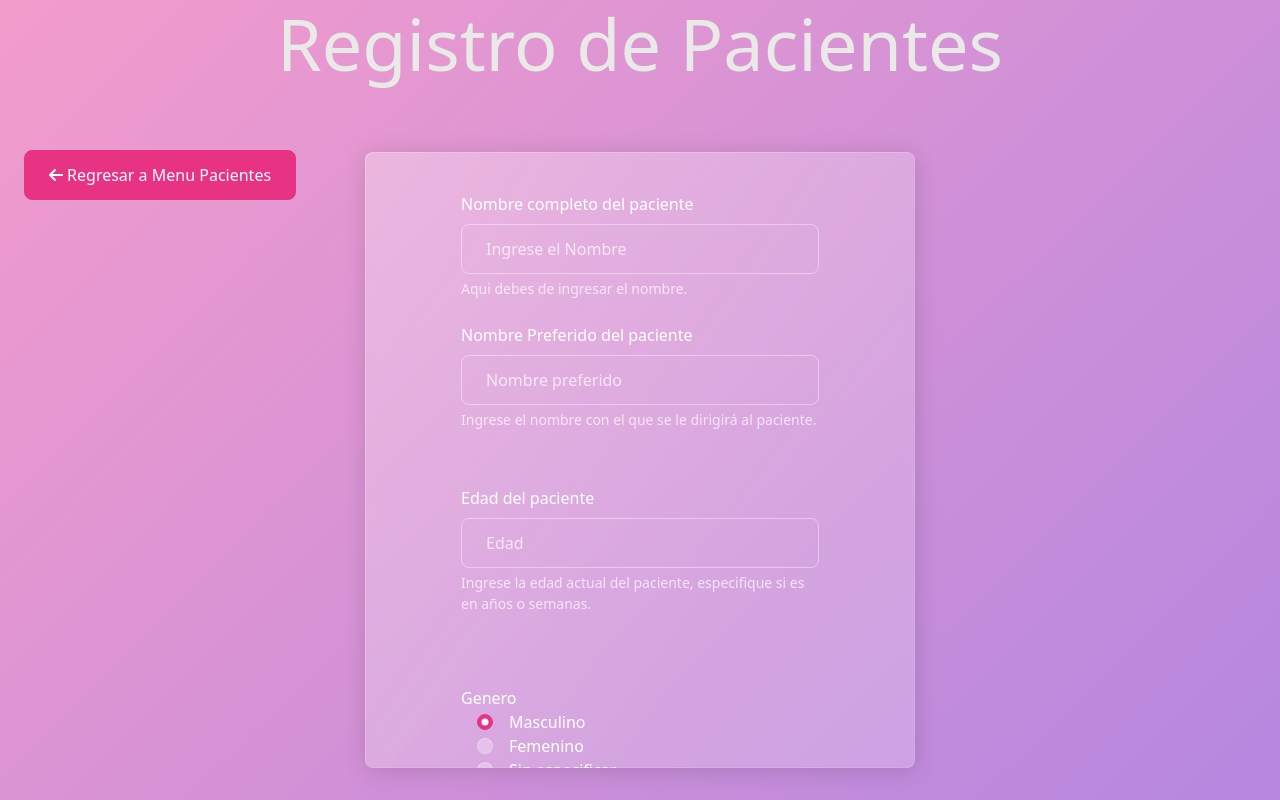
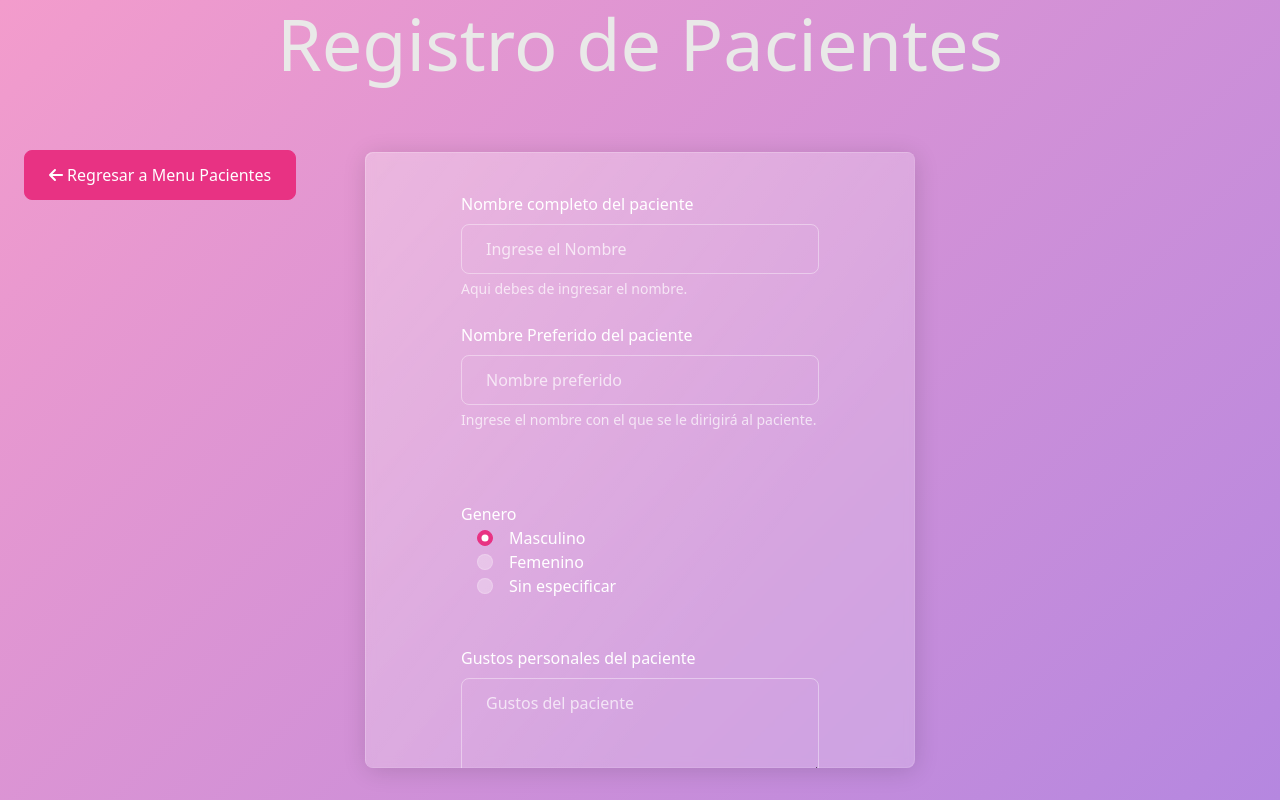
Before and after one commit to cloudluis22/formulario-practicas-materno, a React (Create React App) app: page /registro in a window 1280 px wide. Built offline with nearby package versions, Linux system fonts and the light colour scheme.

Commit message:
Edad del paciente calculada automáticamente

```diff
--- a/src/views/RegistrarPaciente.js
+++ b/src/views/RegistrarPaciente.js
@@ -27,7 +27,6 @@ export const RegistrarPaciente = () => {
         initialValues={{
           NombrePaciente: '',
           NombrePreferido: '',
-          Edad: '',
           Genero: 'Masculino',
           GustosPersonales: '',
           FechaDeNacimiento: '',
@@ -49,10 +48,6 @@ export const RegistrarPaciente = () => {
 
           if (!values.NombrePreferido) {
             errors.NombrePreferido = 'Por favor ingrese el nombre preferido.';
-          }
-
-          if (!values.Edad) {
-            errors.Edad = 'Por favor ingrese la edad.';
           }
 
           if (!values.Genero) {
@@ -118,15 +113,18 @@ export const RegistrarPaciente = () => {
         }}
         onSubmit={async (values, { resetForm }) => {
           const IdPaciente = uniqid();
-          const date = moment().format();
+          const now = moment();
+          const nacimiento = moment(values.FechaDeNacimiento);
+
+          const edad = now.diff(nacimiento, 'years');
 
           await axios
             .post('http://localhost:3001/api/v1/registrar-paciente', {
               id: IdPaciente,
-              Mydate: date,
+              Mydate: now,
               NombrePaciente: values.NombrePaciente,
               NombrePreferido: values.NombrePreferido,
-              Edad: values.Edad,
+              Edad: edad,
               Genero: values.Genero,
               GustosPersonales: values.GustosPersonales,
               FechaDeNacimiento: values.FechaDeNacimiento,
@@ -159,8 +157,7 @@ export const RegistrarPaciente = () => {
         }}>
         {({ errors, touched }) => (
           <Form
-            className='card px-5 mb-3 animate__animated animate__backInUp
-            '
+            className='card px-5 mb-3 animate__animated animate__backInUp'
             style={{ width: '550px', overflow: 'auto' }}>
             <br></br>
 
@@ -224,38 +221,6 @@ export const RegistrarPaciente = () => {
                 />
                 <div id='NombrePreferidoHelp' className='form-text'>
                   Ingrese el nombre con el que se le dirigirá al paciente.
-                </div>
-              </div>
-
-              <br></br>
-              {/* EdadPaciente */}
-              <div className='mb-3'>
-                <label htmlFor='Edad' className='form-label'>
-                  Edad del paciente
-                </label>
-                <Field
-                  type='text'
-                  id='Edad'
-                  name='Edad'
-                  autocomplete='off'
-                  className={
-                    !touched.Edad
-                      ? 'form-control'
-                      : errors.Edad
-                      ? 'form-control is-invalid'
-                      : 'form-control is-valid'
-                  }
-                  placeholder='Edad'
-                />
-                <ErrorMessage
-                  name='Edad'
-                  component={() => (
-                    <div className='invalid-feedback'>{errors.Edad}</div>
-                  )}
-                />
-                <div id='EdadHelp' className='form-text'>
-                  Ingrese la edad actual del paciente, especifique si es en años
-                  o semanas.
                 </div>
               </div>
 
```
